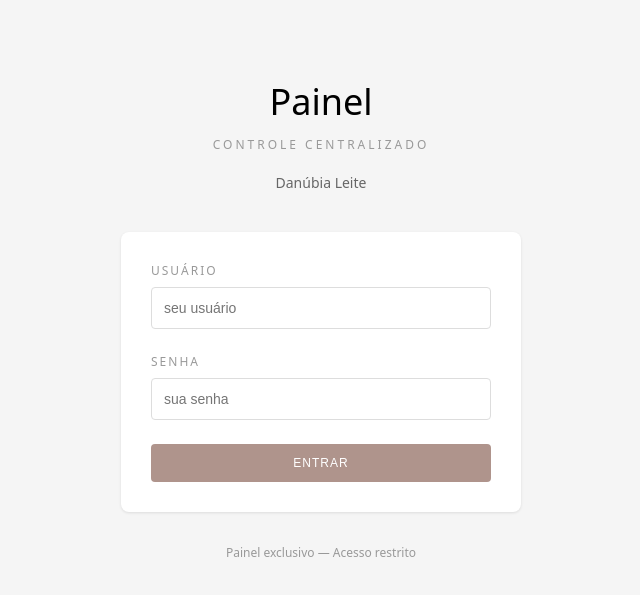
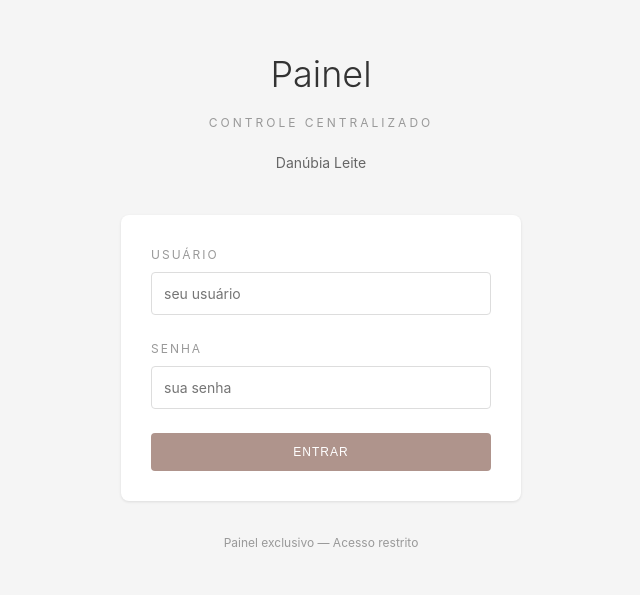
Before and after one commit to danubiad/donadash, a Next.js app: page /login in a window 1280 px wide. Shown: the part 101-696 px from the top of the page, without its empty margins (319-959 px from the left). Built offline with nearby package versions, Linux system fonts and the light colour scheme.

Commit message:
Fix sidebar visibility - adjust layout and widths

```diff
--- a/app/layout.js
+++ b/app/layout.js
@@ -1,12 +1,14 @@
+import "./globals.css";
+
 export const metadata = {
-  title: 'Painel DonaSystem',
-  description: 'Painel de controle centralizado',
+  title: "Painel DonaSystem",
+  description: "Painel de controle centralizado",
 };
 
 export default function RootLayout({ children }) {
   return (
     <html lang="pt-BR">
-      <body style={{ margin: 0, padding: 0, fontFamily: 'system-ui' }}>
+      <body style={{ width: '100%', height: '100%', margin: 0, padding: 0 }}>
         {children}
       </body>
     </html>
--- a/app/page.js
+++ b/app/page.js
@@ -123,12 +123,12 @@ export default function Home() {
   const currentPage = pageContent[activeView] || { title: 'Dashboard' };
 
   return (
-    <div style={{ display: 'flex', minHeight: '100vh', background: 'var(--bg-main)' }}>
+    <div style={{ display: 'flex', minHeight: '100vh', background: 'var(--bg-main)', width: '100%' }}>
       {/* SIDEBAR */}
       <Sidebar activeView={activeView} onViewChange={setActiveView} onLogout={handleLogout} />
 
       {/* MAIN CONTENT */}
-      <main style={{ flex: 1, padding: '32px', overflowY: 'auto' }}>
+      <main style={{ flex: 1, padding: '32px', overflowY: 'auto', width: '100%' }}>
         {/* HEADER */}
         <div style={{ marginBottom: '32px' }}>
           <h1 style={{ margin: '0 0 8px 0', fontSize: '32px', fontWeight: '700' }}>
```
